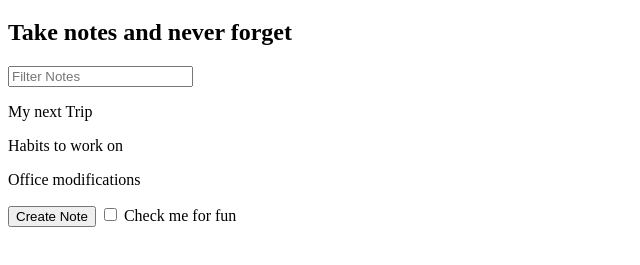
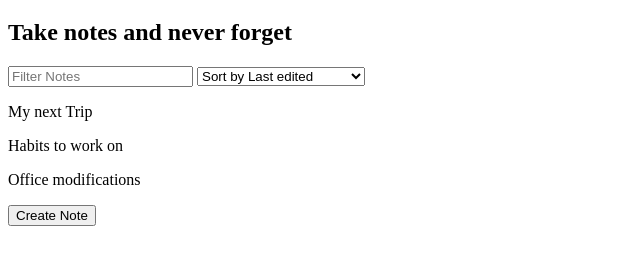
Before and after one commit to DevDaniel-R/js-infrastructure, a plain HTML site: page notes-app/index.html in a window 1280 px wide. Shown: the part 61-326 px from the top of the page, without its empty margins (0-640 px from the left). Drawn offline with Linux system fonts and the light colour scheme.

Commit message:
explored JS dom manipulation, and html form elements.

```diff
--- a/notes-app/index.html
+++ b/notes-app/index.html
@@ -12,12 +12,13 @@
   <h1 class="heading-1">Notes App</h1>
   <h2 class="heading-2">Take notes and never forget</h2>
   <input id="search-text" type="text" placeholder="Filter Notes">
+  <select id="filter-by">
+    <option value="byEdited">Sort by Last edited</option>
+    <option value="byCreated">Sort by Recently created</option>
+    <option value="alphabetical">Sort Alphabetically</option>
+  </select>
   <div id="notes"></div>
   <button id='create-note'>Create Note</button>
-  <label>
-    <input id="for-fun" type="checkbox"> Check me for fun
-  </label>
-  </form>
   <script src='notes-app.js'></script>
 </body>
 
--- a/notes-app/notes-app.js
+++ b/notes-app/notes-app.js
@@ -40,6 +40,6 @@ document.querySelector('#search-text').addEventListener('input', function (e) {
     renderNotes(notes, filters)
 })
 
-document.querySelector('#for-fun').addEventListener('change', function (e) {
-  console.log(e.target.checked)
+document.querySelector('#filter-by').addEventListener('change', function (e) {
+  console.log(e.target.value)
 })
```
Also changed, not shown: todo-app/todo-app.js (+15 -1 lines).
